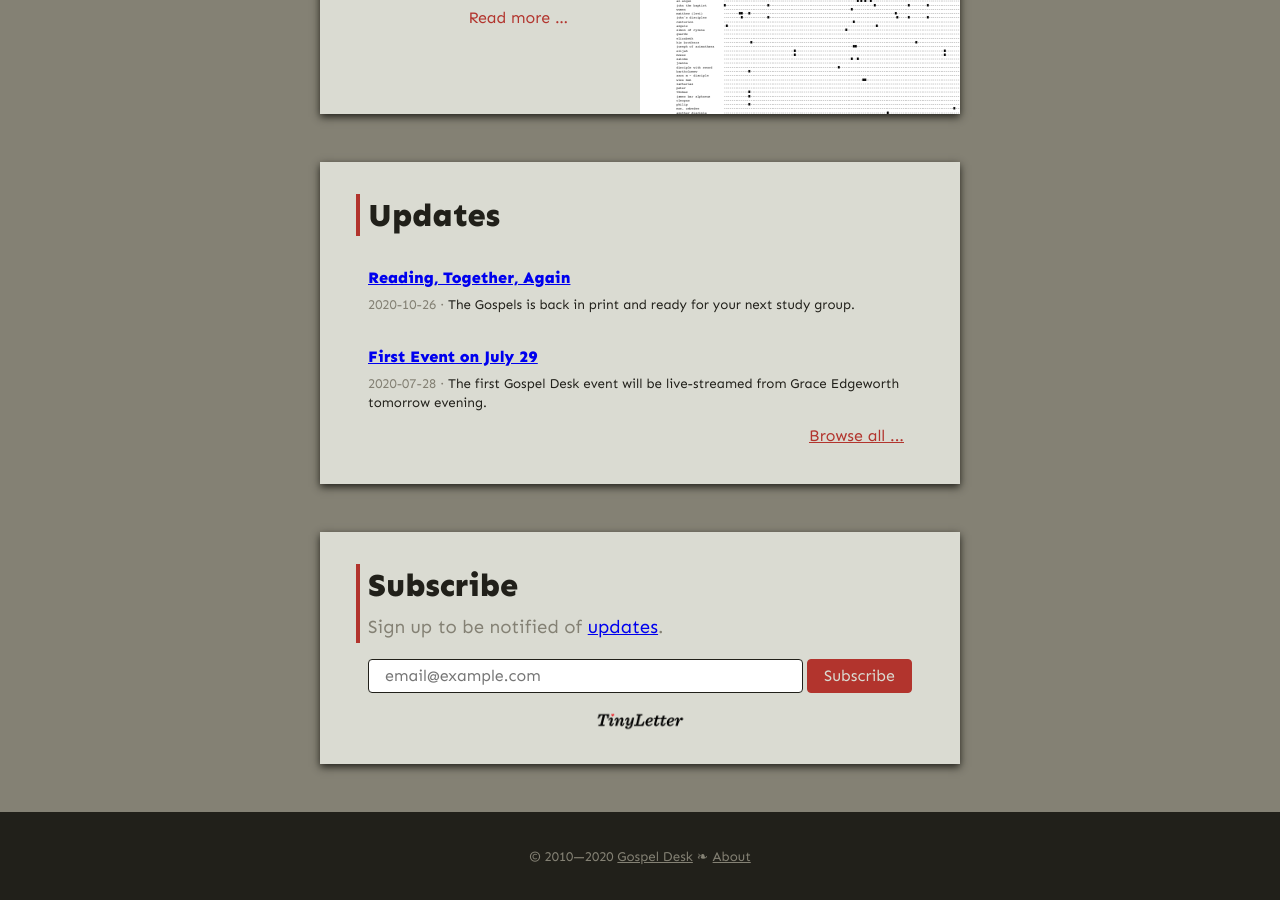
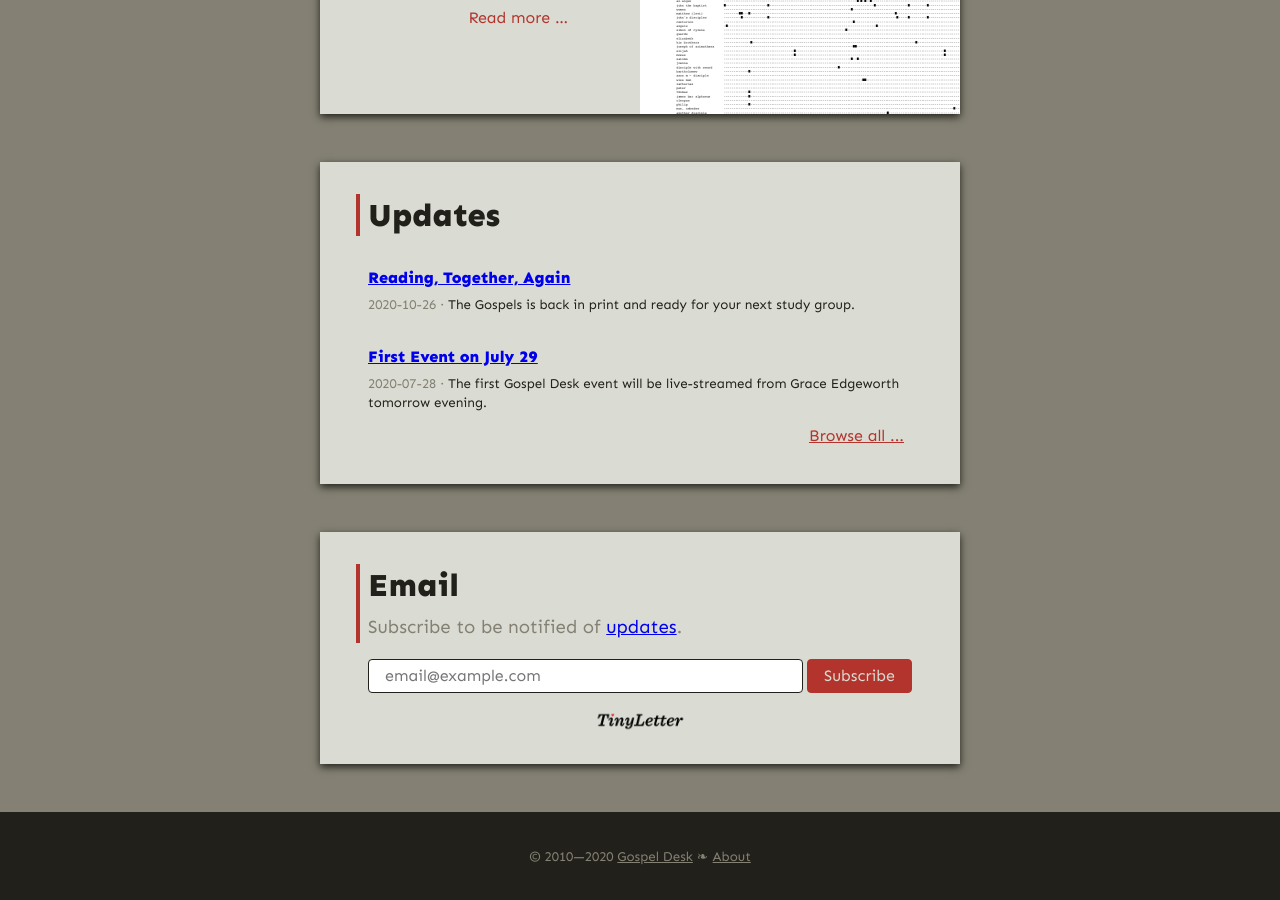
Before and after one commit to gospel-desk/www.logstown.com, a Jekyll site: the page built from index.html, in a window 1280 px wide and 900 px high, scrolled down 2283 px. Built offline with Jekyll 4.4.1, drawn with Linux system fonts in a browser that asks for light colours.

Commit message:
Tighten language in subscribe box
Email. Subscribe.

```diff
--- a/_includes/subscribe.html
+++ b/_includes/subscribe.html
@@ -1,11 +1,11 @@
 {% if page.show_subscribe %}
 <section class="content subscribe">
     <header>
-        <h3>Subscribe</h3>
+        <h3>Email</h3>
         {% if page.url == '/updates/' %}
-        <h4>Sign up to be notified of updates.</h4>
+        <h4>Subscribe to be notified of updates.</h4>
         {% else %}
-        <h4>Sign up to be notified of <a href="/updates/">updates</a>.</h4>
+        <h4>Subscribe to be notified of <a href="/updates/">updates</a>.</h4>
         {% endif %}
     </header>
     <form method="post" action="https://tinyletter.com/gospeldesk" target="_blank">
```
